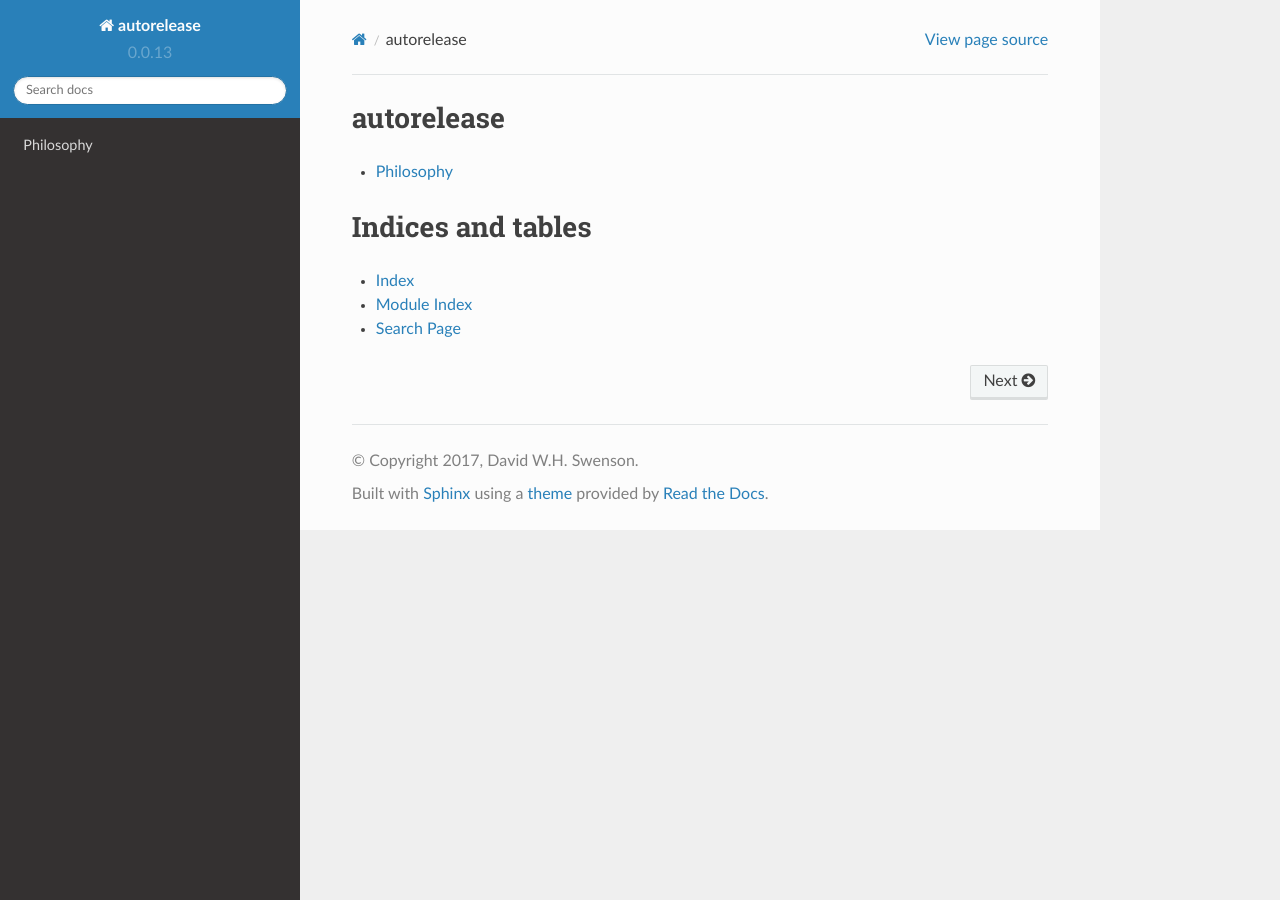
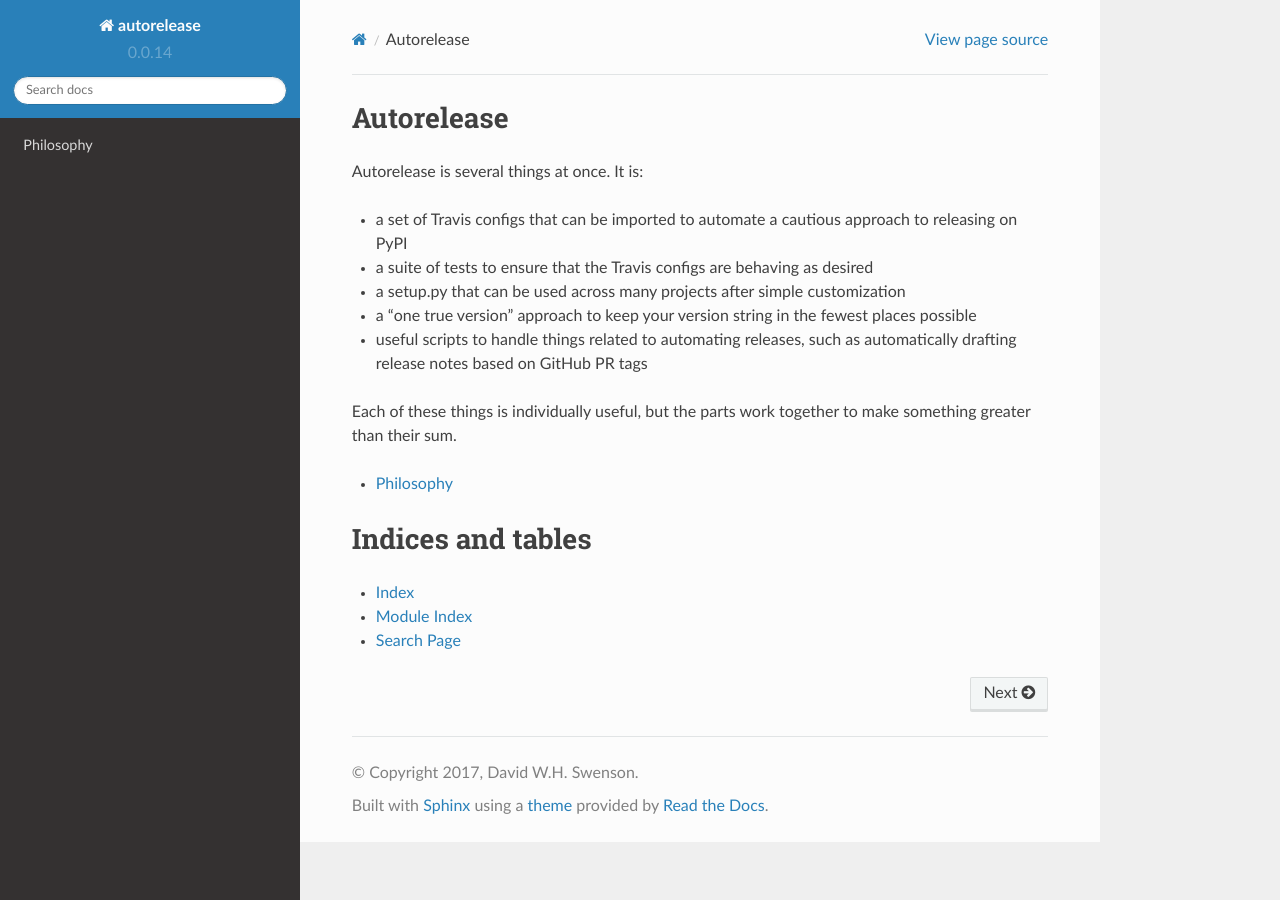
Before and after one commit to dwhswenson/autorelease, a Sphinx documentation site: the page built from docs/index.rst, in a window 1280 px wide. Built offline with Sphinx 7.4.7 and the Read the Docs theme 2.0.0, drawn with Linux system fonts in a browser that asks for light colours.

```diff
--- a/docs/index.rst
+++ b/docs/index.rst
@@ -3,8 +3,23 @@
    You can adapt this file completely to your liking, but it should at least
    contain the root `toctree` directive.
 
-autorelease
+Autorelease
 ===========
+
+Autorelease is several things at once. It is:
+
+* a set of Travis configs that can be imported to automate a cautious
+  approach to releasing on PyPI
+* a suite of tests to ensure that the Travis configs are behaving as desired
+* a setup.py that can be used across many projects after simple
+  customization
+* a "one true version" approach to keep your version string in the fewest
+  places possible
+* useful scripts to handle things related to automating releases, such as
+  automatically drafting release notes based on GitHub PR tags
+
+Each of these things is individually useful, but the parts work together to
+make something greater than their sum.
 
 .. toctree::
    :maxdepth: 2
--- a/setup.py
+++ b/setup.py
@@ -9,7 +9,7 @@ from setuptools import setup
 ####################### USER SETUP AREA #################################
 # * VERSION: base version (do not include .dev0, etc -- that's automatic)
 # * IS_RELEASE: whether this is a release
-VERSION = "0.0.13"
+VERSION = "0.0.14"
 IS_RELEASE = True
 
 DEV_NUM = 0  # always 0: we don't do public (pypi) .dev releases
@@ -17,7 +17,8 @@ PRE_TYPE = ""  # a, b, or rc (although we rarely release such versions)
 PRE_NUM = 0
 
 # REQUIREMENTS should list any required packages
-REQUIREMENTS=['packaging', 'pyyaml', 'gitpython', 'future', 'requests']
+REQUIREMENTS=['packaging', 'pyyaml', 'gitpython', 'future', 'requests',
+              'python-dateutil']
 
 # PACKAGES should list any subpackages of the code. The assumption is that
 # package.subpackage is located at package/subpackage
```
Also changed, not shown: .travis.yml, 1 other file.
